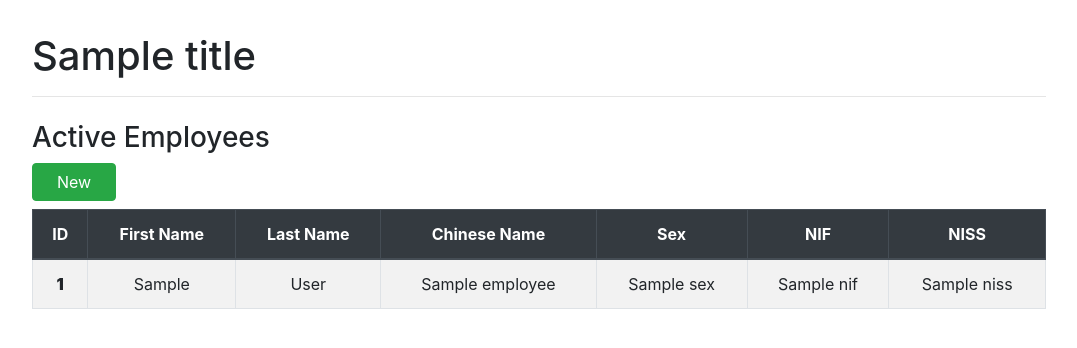
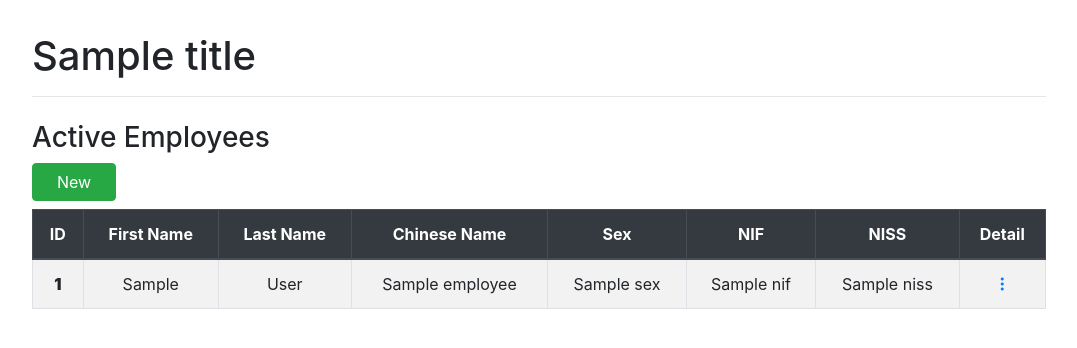
Before and after one commit to fossabot/CityWok-Manager, a Flask app: template citywok_ms/templates/employee/index.html in a window 1280 px wide. Shown: the part 56-404 px from the top of the page, without its empty margins (101-1178 px from the left). Run offline with Flask 2, Linux system fonts and the light colour scheme; the template is opened without the code that fills it: most values are stand-ins (such as "Sample title", 1, 10 or a date in 2020); some libraries are stand-ins or nearby versions.

Commit message:
Add Bootstrap Icon

```diff
--- a/citywok_ms/templates/employee/index.html
+++ b/citywok_ms/templates/employee/index.html
@@ -21,6 +21,7 @@
                     <th scope="col">Sex</th>
                     <th scope="col">NIF</th>
                     <th scope="col">NISS</th>
+                    <th scope="col">Detail</th>
                 </tr>
             </thead>
             <tbody>
@@ -35,6 +36,8 @@
                     <td>{{ employee.sex }}</td>
                     <td>{{ employee.nif or '-'}}</td>
                     <td>{{ employee.niss or '-'}}</td>
+                    <td><a href="{{url_for('employee.detail',employee_id=employee.id)}}"><i
+                                class="bi bi-three-dots-vertical"></i></a></td>
                 </tr>
                 {% endfor %}
             </tbody>
--- a/citywok_ms/templates/layout.html
+++ b/citywok_ms/templates/layout.html
@@ -8,8 +8,10 @@
 
     <!-- Bootstrap CSS -->
     <link href="{{ url_for('static', filename='css/bootstrap.css') }}" rel="stylesheet" type="text/css">
+    <link href="{{ url_for('static', filename='css/main.css') }}" rel="stylesheet" type="text/css">
 
-    <link href="{{ url_for('static', filename='css/main.css') }}" rel="stylesheet" type="text/css">
+    <!-- Booatstrap Icon -->
+    <link rel="stylesheet" href="https://cdn.jsdelivr.net/npm/bootstrap-icons@1.3.0/font/bootstrap-icons.css">
 
     <!-- select2 -->
     <link href="{{ url_for('static',filename='css/select2.css') }}" rel="stylesheet" type="text/css">
```
Also changed, not shown: CHANGELOG.md.
